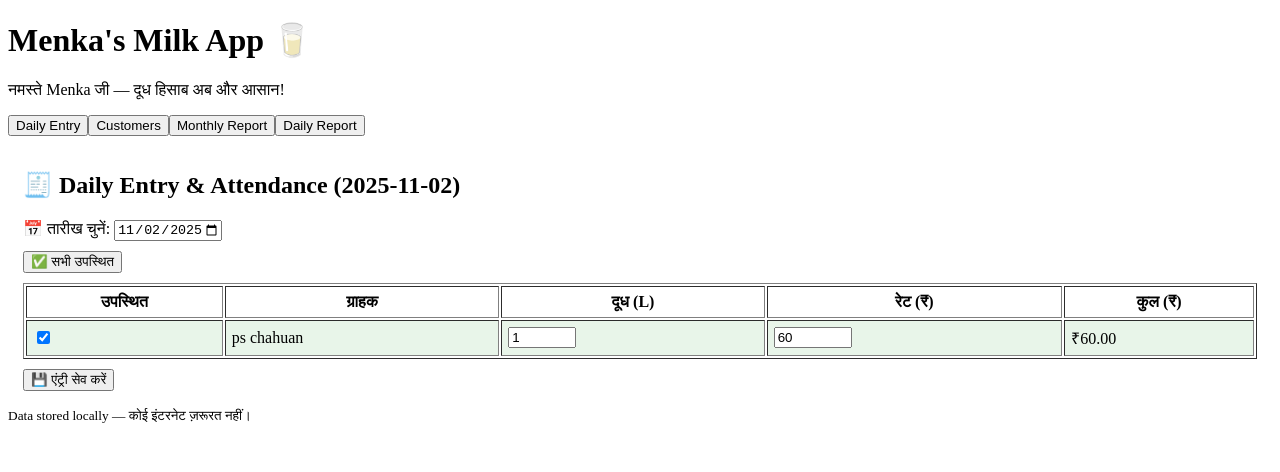
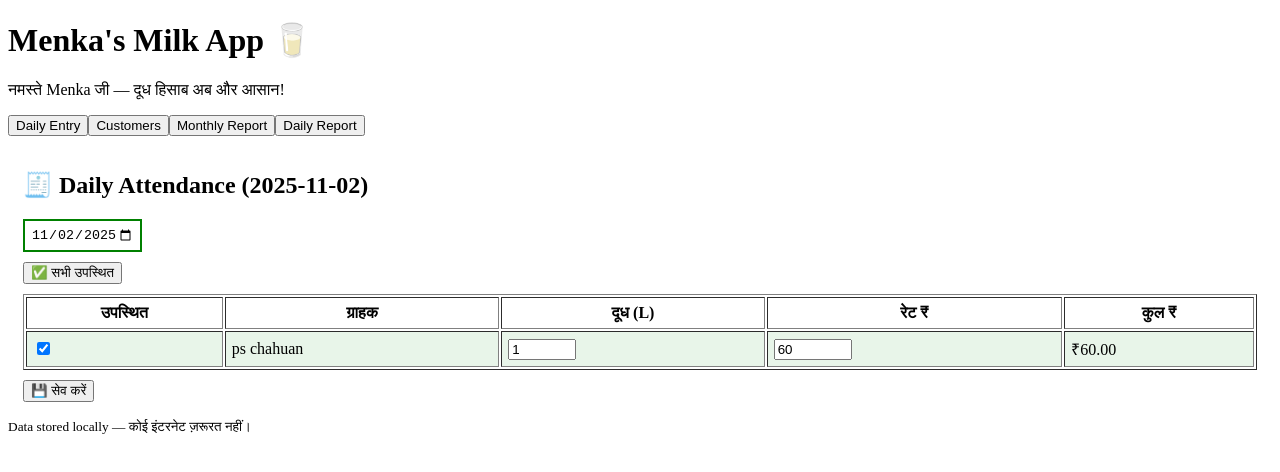
Before and after one commit to Simransharma111/milkapp, a React (Vite) app: page / in a window 1280 px wide. Shown: the top 472 px of the page. Built offline with nearby package versions, Linux system fonts and the light colour scheme; the HTML template or start-up script is replaced by a standard one.

Commit message:
Enhance DailyEntry component with new features

```diff
--- a/src/components/DailyEntry.jsx
+++ b/src/components/DailyEntry.jsx
@@ -1,9 +1,13 @@
-import React, { useState } from "react";
+import React, { useState, useMemo } from "react";
 
 export default function DailyEntry({ customers, addEntry, allEntries }) {
   const today = new Date().toISOString().split("T")[0];
   const [selectedDate, setSelectedDate] = useState(today);
 
+  // 🔒 Past dates lock
+  const isDateLocked = selectedDate !== today;
+
+  // Initial entries
   const [entries, setEntries] = useState(
     customers.map((c) => ({
       customerId: c.id,
@@ -14,17 +18,35 @@ export default function DailyEntry({ customers, addEntry, allEntries }) {
     }))
   );
 
-  // ✅ Hindi Voice System
+  // 🔊 Hindi voice
   const speakInHindi = (text) => {
     const msg = new SpeechSynthesisUtterance(text);
     msg.lang = "hi-IN";
-    msg.pitch = 1;
     msg.rate = 1;
     window.speechSynthesis.cancel();
     window.speechSynthesis.speak(msg);
   };
 
+  // 📊 Attendance map for selected date
+  const attendanceMap = useMemo(() => {
+    const map = {};
+    allEntries?.forEach((e) => {
+      if (e.date === selectedDate) {
+        map[e.customerId] = true;
+      }
+    });
+    return map;
+  }, [allEntries, selectedDate]);
+
+  // 🔒 Duplicate check
+  const isDuplicate = (customerId) =>
+    allEntries?.some(
+      (e) => e.customerId === customerId && e.date === selectedDate
+    );
+
+  // Handlers
   const handleToggle = (id) => {
+    if (isDateLocked) return;
     setEntries((prev) =>
       prev.map((e) =>
         e.customerId === id ? { ...e, present: !e.present } : e
@@ -49,21 +71,20 @@ export default function DailyEntry({ customers, addEntry, allEntries }) {
   };
 
   const markAllPresent = () => {
+    if (isDateLocked) return;
     setEntries((prev) => prev.map((e) => ({ ...e, present: true })));
     speakInHindi("सभी ग्राहक उपस्थित कर दिए गए हैं।");
   };
 
-  // 🔒 Duplicate check
-  const isDuplicate = (customerId) => {
-    return allEntries?.some(
-      (entry) =>
-        entry.customerId === customerId &&
-        entry.date === selectedDate
-    );
-  };
-
+  // 💾 Submit
   const handleSubmit = (e) => {
     e.preventDefault();
+
+    if (isDateLocked) {
+      alert("पुरानी तारीख की एंट्री बदली नहीं जा सकती!");
+      speakInHindi("पुरानी तारीख की एंट्री बदली नहीं जा सकती।");
+      return;
+    }
 
     const presentEntries = entries.filter((e) => e.present);
 
@@ -73,18 +94,8 @@ export default function DailyEntry({ customers, addEntry, allEntries }) {
       return;
     }
 
-    speakInHindi(`${selectedDate} की एंट्री दर्ज की जा रही है।`);
-
     presentEntries.forEach((e) => {
-      if (isDuplicate(e.customerId)) {
-        alert(
-          `${e.customerName} की ${selectedDate} की एंट्री पहले से मौजूद है!`
-        );
-        speakInHindi(
-          `${e.customerName} की इस तारीख की एंट्री पहले से मौजूद है।`
-        );
-        return;
-      }
+      if (isDuplicate(e.customerId)) return;
 
       addEntry({
         date: selectedDate,
@@ -94,62 +105,76 @@ export default function DailyEntry({ customers, addEntry, allEntries }) {
         rate: e.rate,
         total: e.quantity * e.rate,
       });
-
-      speakInHindi(
-        `${e.customerName} के लिए ${e.quantity} लीटर दूध दर्ज किया गया है।`
-      );
     });
 
-    const totalMilk = presentEntries.reduce((sum, e) => sum + e.quantity, 0);
+    const totalMilk = presentEntries.reduce((s, e) => s + e.quantity, 0);
 
-    const summary = `एंट्री सफल रही।
-कुल ${presentEntries.length} ग्राहक उपस्थित।
-कुल दूध ${totalMilk.toFixed(2)} लीटर।`;
+    const msg = `एंट्री सफल रही।
+कुल ग्राहक: ${presentEntries.length}
+कुल दूध: ${totalMilk.toFixed(2)} लीटर`;
 
-    alert(summary);
-    speakInHindi(summary);
+    alert(msg);
+    speakInHindi(msg);
   };
+
+  // ❌ Missing attendance?
+  const hasMissing = customers.some((c) => !attendanceMap[c.id]);
 
   return (
     <div style={{ padding: "15px" }}>
-      <h2>🧾 Daily Entry & Attendance ({selectedDate})</h2>
+      <h2>🧾 Daily Attendance ({selectedDate})</h2>
 
-      {/* 📅 Date Picker */}
+      {/* 📅 Calendar */}
       <div style={{ marginBottom: "10px" }}>
-        <label>
-          📅 तारीख चुनें:{" "}
         <input
           type="date"
           value={selectedDate}
           max={today}
           onChange={(e) => setSelectedDate(e.target.value)}
+          style={{
+            padding: "6px",
+            border: hasMissing && selectedDate !== today
+              ? "2px solid red"
+              : "2px solid green",
+          }}
         />
-        </label>
       </div>
 
-      <button onClick={markAllPresent}>✅ सभी उपस्थित</button>
+      <button onClick={markAllPresent} disabled={isDateLocked}>
+        ✅ सभी उपस्थित
+      </button>
 
       <form onSubmit={handleSubmit}>
-        <table border="1" width="100%" cellPadding="6" style={{ marginTop: "10px" }}>
+        <table border="1" width="100%" cellPadding="6" style={{ marginTop: 10 }}>
           <thead>
             <tr>
               <th>उपस्थित</th>
               <th>ग्राहक</th>
               <th>दूध (L)</th>
-              <th>रेट (₹)</th>
-              <th>कुल (₹)</th>
+              <th>रेट ₹</th>
+              <th>कुल ₹</th>
             </tr>
           </thead>
           <tbody>
             {entries.map((e) => (
               <tr
                 key={e.customerId}
-                style={{ background: e.present ? "#e8f5e9" : "#ffebee" }}
+                style={{
+                  background: attendanceMap[e.customerId]
+                    ? "#e8f5e9"
+                    : selectedDate !== today
+                    ? "#ffebee"
+                    : e.present
+                    ? "#e8f5e9"
+                    : "#ffebee",
+                  opacity: isDateLocked ? 0.75 : 1,
+                }}
               >
                 <td>
                   <input
                     type="checkbox"
                     checked={e.present}
+                    disabled={isDateLocked}
                     onChange={() => handleToggle(e.customerId)}
                   />
                 </td>
@@ -158,23 +183,23 @@ export default function DailyEntry({ customers, addEntry, allEntries }) {
                   <input
                     type="number"
                     value={e.quantity}
-                    disabled={!e.present}
+                    disabled={!e.present || isDateLocked}
                     onChange={(ev) =>
                       handleQtyChange(e.customerId, ev.target.value)
                     }
                     step="0.1"
-                    style={{ width: "60px" }}
+                    style={{ width: 60 }}
                   />
                 </td>
                 <td>
                   <input
                     type="number"
                     value={e.rate}
+                    disabled={isDateLocked}
                     onChange={(ev) =>
                       handleRateChange(e.customerId, ev.target.value)
                     }
-                    step="0.5"
-                    style={{ width: "70px" }}
+                    style={{ width: 70 }}
                   />
                 </td>
                 <td>₹{(e.quantity * e.rate).toFixed(2)}</td>
@@ -183,8 +208,8 @@ export default function DailyEntry({ customers, addEntry, allEntries }) {
           </tbody>
         </table>
 
-        <button type="submit" style={{ marginTop: "10px" }}>
-          💾 एंट्री सेव करें
+        <button type="submit" disabled={isDateLocked} style={{ marginTop: 10 }}>
+          💾 सेव करें
         </button>
       </form>
     </div>
```
Lines whose indentation alone changed are shown as unchanged.
